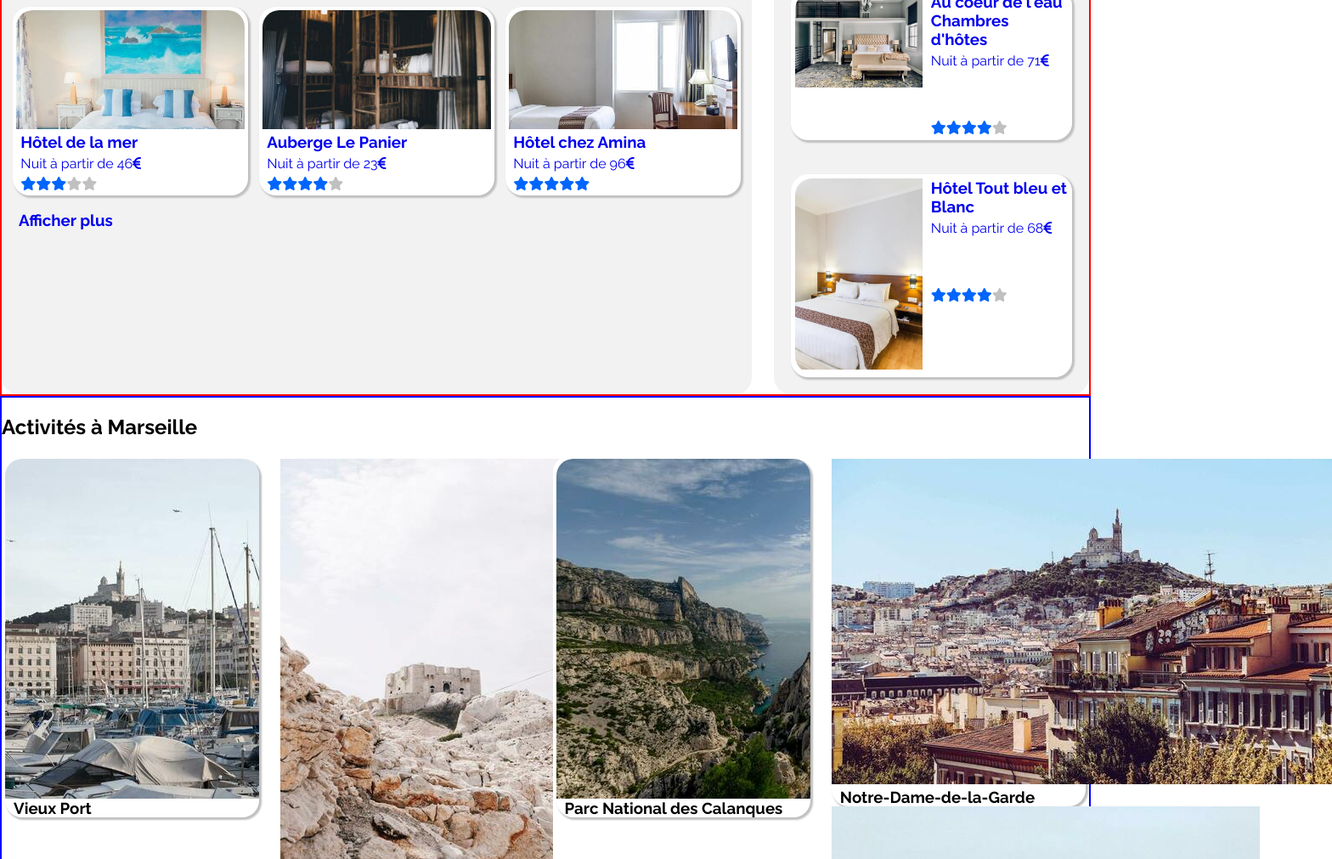
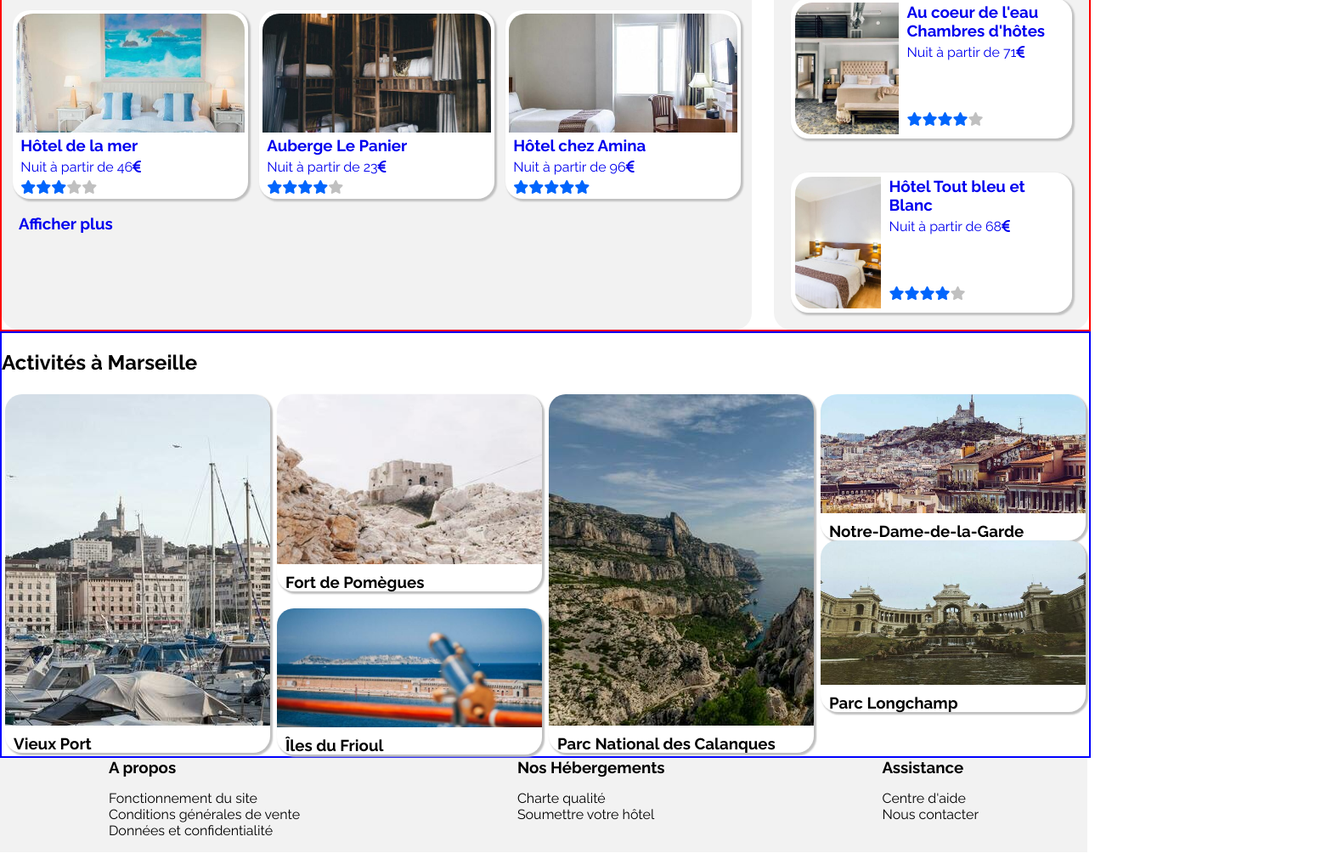
Before and after one commit to Ines-1958/projet2, a plain HTML site: page index.html in a window 1280 px wide. Shown: the part 650-1661 px from the top of the page at 85% size, 1568 px wide, since content can reach past the window. Drawn offline with Linux system fonts and the light colour scheme.

Commit message:
Section deux
dimensions et marges

```diff
--- a/index.html
+++ b/index.html
@@ -22,7 +22,7 @@
                 <nav >
                     <div>
                         <ul class="menu">
-                            <li class="li1"><a href="#hebergements">Hébergements</a></li>
+                            <li><a href="#hebergements">Hébergements</a></li>
                             <li><a href="#activites">Activités</a></li>
                             <li><a href="#">S'inscrire</a></li><!--à corriger-->
                         </ul>
@@ -54,9 +54,9 @@
                     <span class="icones_filtres"><i class="fas fa-dog icone"></i></span> <span class="texte">Animaux autorisés</span>
                 </div>
             </div>
-            <div>
+            <div class="info">
                 <p>
-                    <span><i class="fas fa-info icone"></i></span> Plus de 500 logements sont disponibles dans cette ville
+                    <span ><i class="fas fa-info icone"></i></span> Plus de 500 logements sont disponibles dans cette ville
                 </p>
             </div>
 
@@ -184,7 +184,7 @@
                     <a href="#" class="hotels_blocB">
 
                             <div class="block-img">
-                               <img src="images_reservia/hebergements/febrian-zakaria-sjvU0THccQA-unsplash.jpg" class="photos_blocB1" alt="Hôtel Tout bleu et Blanc" />
+                               <img src="images_reservia/hebergements/febrian-zakaria-sjvU0THccQA-unsplash.jpg" class="photos_blocB" alt="Hôtel Tout bleu et Blanc" />
                             </div>
                             <div class="block-text">
                                <h3>Hôtel Tout bleu et Blanc</h3>
@@ -215,8 +215,8 @@
                     </div>
                 </div>
                 <div class="activites_blocC">
-                    <!--<div class="activites_blocC1">-->
-                       <!--<div class="blocC1_img">-->
+                    <div class="activites_blocC1">
+                       <div class="blocC1_img">
                             <div class="block">
                                 <div class="bloc_img2">
                                     <img src="images_reservia/activites/paul-hermann-QFTrLdQIRhI-unsplash.jpg" class="img2" alt="Fort de Pomègues" />
@@ -233,8 +233,8 @@
                                     <h3>Îles du Frioul</h3>
                                 </div>
                             </div>
-                       <!-- </div>-->
-                   <!-- </div>-->
+                       </div>
+                   </div>
                </div>
                 <div class="activites_blocC">
                     <div class="block">
@@ -247,8 +247,8 @@
                     </div>
                 </div>
                 <div class="activites_blocC">
-                    <!--<div class="activites_blocC1">
-                        <div class="blocC1_img">-->
+                    <div class="activites_blocC1">
+                        <div class="blocC1_img">
                             <div class="block">
                                 <div class="bloc_img4">
                                     <img src="images_reservia/activites/florian-wehde-xW9e8gdotxI-unsplash.jpg" class="img4"  alt="Notre-Dame-de-la-Garde" />
@@ -266,8 +266,8 @@
                                 </div>
                             </div>
 
-                       <!--</div>-->
-                   <!-- </div>-->
+                       </div>
+                   </div>
                 </div>
             </div>
         </div>
--- a/style.css
+++ b/style.css
@@ -26,9 +26,10 @@ body, h3
 
 .en_tete .menu li {
     padding: 20px;
+    border-top: 2px solid white;
 }
 
-.en_tete .menu .li1:hover {
+.en_tete .menu li:hover {
     border-top: 2px solid #0065FC;
 }
 
@@ -89,7 +90,7 @@ ul
 .icone {
     color:  #0065FC;/*couleur icones filtres et info*/
 }
-span i {
+.info span i {
     position: relative;/*création cercle autour de l'icône*/
     background-color: white;
     width: 25px;
@@ -97,7 +98,7 @@ span i {
     border: 1px solid #F2F2F2;
     border-radius: 50px;
 }
-span i::before {
+.info span i::before {
     position: absolute;
     top: 4px;
     left: 9px;
@@ -108,37 +109,50 @@ span i::before {
     flex-direction: row;
     margin-top: 10px;
     font-weight: bold;
-    line-height: 40px;;
+    line-height: 40px;
+
 
 }
 
 .filtres .icones_texte {
-    border: 1px solid #F2F2F2;
+    border: 2px solid #F2F2F2;
     height: 32px;
     border-radius: 50px;
     margin: 5px;
 }
 
-
-.filtres .icones_texte .icones_filtres i {
-   /* position: relative;*/
-    width: 30px;
-    height: 30px;
-    background-color: #DEEBFF;
-    border-radius: 50%;
-
+.filtres .icones_texte:hover { /*changement d'apparence au survol*/
+  background-color: green;
+  color: yellow;
 }
 
 
 
-.filtres .icones_texte .icones_filtres i::before {
-    /*position: absolute;/*positionnement de l'icone au centre du bloc icones_texte
+.filtres .icones_texte .icones_filtres i {
+   /* position: relative;*/
+    width: 35px;
+    height: 35px;
+    background-color: #DEEBFF;
+    border-radius: 50%;
+    line-height: 35px;
+    text-align: center;
+}
+
+.filtres .icones_texte .icones_filtres i:hover { /*changement d'apparence au survol*/
+    color: white;
+ }
+
+
+
+
+/*.filtres .icones_texte .icones_filtres i::before {
+    position: absolute;/*positionnement de l'icone au centre du bloc icones_texte
     top: 7px;
-    left: 7px;*/
+    left: 7px;
     line-height: 25px;
     text-align: center;
     float: left;
-}
+}*/
 
 
 
@@ -149,11 +163,6 @@ span i::before {
     padding-right: 10px;
 
 }
-
-
-
-
-
 
 
 .section_une
@@ -250,6 +259,7 @@ span i::before {
 .blocB .blocB1 .hotels_blocB
 {
     /*height: 25%;*/
+    height: 165px;
     border: 1px solid white;
     border-radius: 20px;
     background-color: white;
@@ -273,15 +283,11 @@ span i::before {
 
 .blocB .blocB1 .hotels_blocB .block-img img{
     width: 100%;
-    height: auto;
+    height: 100%;
     object-fit: cover;
 }
 
-.blocB .blocB1 .hotels_blocB .block-img .photos_blocB1 {
-    width: 100%;
-    height: auto;
-    object-fit: cover;
-}
+
 
 
 .blocB .blocB1 .hotels_blocB .block-text {
@@ -308,20 +314,15 @@ span i::before {
 /* padding: 5px;*/
 }
 
-.blocC {
-    display: flex;
+/*.blocC {
+    display: flex; /*flexbox sur le blocC
     flex-direction: column;
     justify-content: space-between;
-    /*max-height: 400px;*/
-}
+    width: 100%;
+    /*max-height: 400px;
+}*/
 
 
-
-.blocC {
-    display: flex; /*flexbox sur le blocC*/
-    flex-direction: column;
-    width: 100%;/*le blocA occupe 69% de la page*/
-}
 
 .blocC .blocC2 {
     display: flex;/*activation de la flexbox sur l'axe principal deu blocC (activités à Marseille)*/
@@ -330,13 +331,12 @@ span i::before {
 }
 
 .blocC .blocC2 .activites_blocC {
-    width: 24%;
+    width: 25%;
     background-color: white;
     box-sizing: border-box;
-    border-radius: 20px;
+    /*border-radius: 20px;*/
     padding: 4px;
 }
-
 /*.blocC .blocC2 .activites_blocC .activites_blocC1 {
     display: flex;
     flex-direction: column;
@@ -345,14 +345,13 @@ span i::before {
 }*/
 
 
-
 .blocC .blocC2 .activites_blocC  .block .bloc_img1 {
     width: 100%;
-    max-height: 400px;
+    max-height: 390px;
     overflow: hidden;
     border-top-left-radius: 20px; /*arrondissement de la bordure haut à gauche*/
     border-top-right-radius: 20px;
-    overflow: hidden;
+    margin-bottom: 10px;
 }
 
 .blocC .blocC2 .activites_blocC  .block .bloc_img1 .img1 {
@@ -368,42 +367,62 @@ span i::before {
 
 .blocC .blocC2 .activites_blocC .activites_blocC1 .blocC1_img .block .bloc_img2 {
     width: 100%;
-    max-height: 250px;
+    height: 200px;
+    margin-bottom: 10px;/*marge extérieure inférieure*/
 }
 
 .blocC .blocC2 .activites_blocC .activites_blocC1 .blocC1_img .block .bloc_img3 {
     width: 100%;
-    max-height: 150px;
+    height: 140px;
+    margin-top: 20px;
+    padding-bottom: 10px;/*marge intérieure inférieure pour espacer les élements*/
+}
+
+.blocC .blocC2 .activites_blocC .activites_blocC1 .blocC1_img .img2 {
+    width: 100%;
+    height: 100%;
+    object-fit: cover;
+    border-top-left-radius: 20px; /*arrondissement de la bordure haut à gauche*/
+    border-top-right-radius: 20px;
 
 }
-.blocC .blocC2 .activites_blocC .activites_blocC1 .blocC1_img .img2 {
+
+.blocC .blocC2 .activites_blocC .activites_blocC1 .blocC1_img .img3 {
     width: 100%;
-    height: 230px;
+    height: 100%;
     object-fit: cover;
     border-top-left-radius: 20px; /*arrondissement de la bordure haut à gauche*/
     border-top-right-radius: 20px;
 }
 
-.blocC .blocC2 .activites_blocC .activites_blocC1 .blocC1_img .img3 {
+.blocC .blocC2 .activites_blocC .activites_blocC1 .blocC1_img .block .bloc_img4 {
     width: 100%;
-    height: 108px;
+    height: 140px;
+    margin-bottom: 10px;/*marge extérieure inférieure*/
+}
+
+.blocC .blocC2 .activites_blocC .activites_blocC1 .blocC1_img .img4 {
+    width: 100%;
+    height: 100%;
+    object-fit: cover;
+    border-top-left-radius: 20px; /*arrondissement de la bordure haut à gauche*/
+    border-top-right-radius: 20px;
+    margin-bottom: 10px;
+}
+
+.blocC .blocC2 .activites_blocC .activites_blocC1 .blocC1_img .block .bloc_img5 {
+    width: 100%;
+    height: 170px;
+    padding-bottom: 10px;/*marge extérieure inférieure*/
+}
+
+.blocC .blocC2 .activites_blocC .activites_blocC1 .blocC1_img .img5 {
+    width: 100%;
+    height: 100%;
     border-top-left-radius: 20px; /*arrondissement de la bordure haut à gauche*/
     border-top-right-radius: 20px;
 }
 
-.blocC .blocC2 .activites_blocC .activites_blocC1 .blocC1_img .img4 {
-    width: 100%;
-    height: 150px;
-    border-top-left-radius: 20px; /*arrondissement de la bordure haut à gauche*/
-    border-top-right-radius: 20px;
-}
-
-.blocC .blocC2 .activites_blocC .activites_blocC1 .blocC1_img .img5 {
-    width: 100%;
-    height: 188px;
-    border-top-left-radius: 20px; /*arrondissement de la bordure haut à gauche*/
-    border-top-right-radius: 20px;
-}
 
 .blocC .blocC2 .activites_blocC .block {
     box-shadow: 2px 2px 2px 1px silver;
@@ -413,6 +432,7 @@ span i::before {
 .blocC .blocC2 .activites_blocC .block .textC {
     padding-left: 10px;
 }
+
 
 
 
```
Lines whose indentation alone changed are shown as unchanged.
